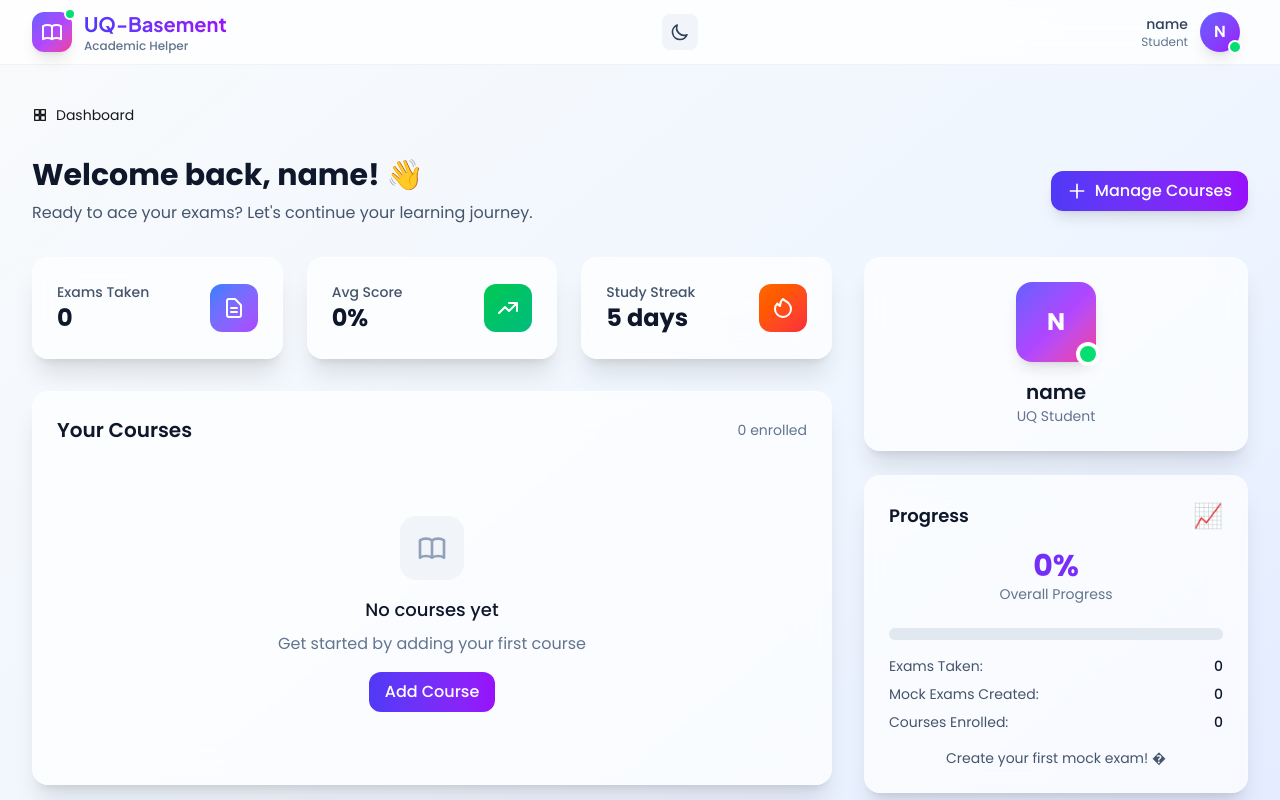
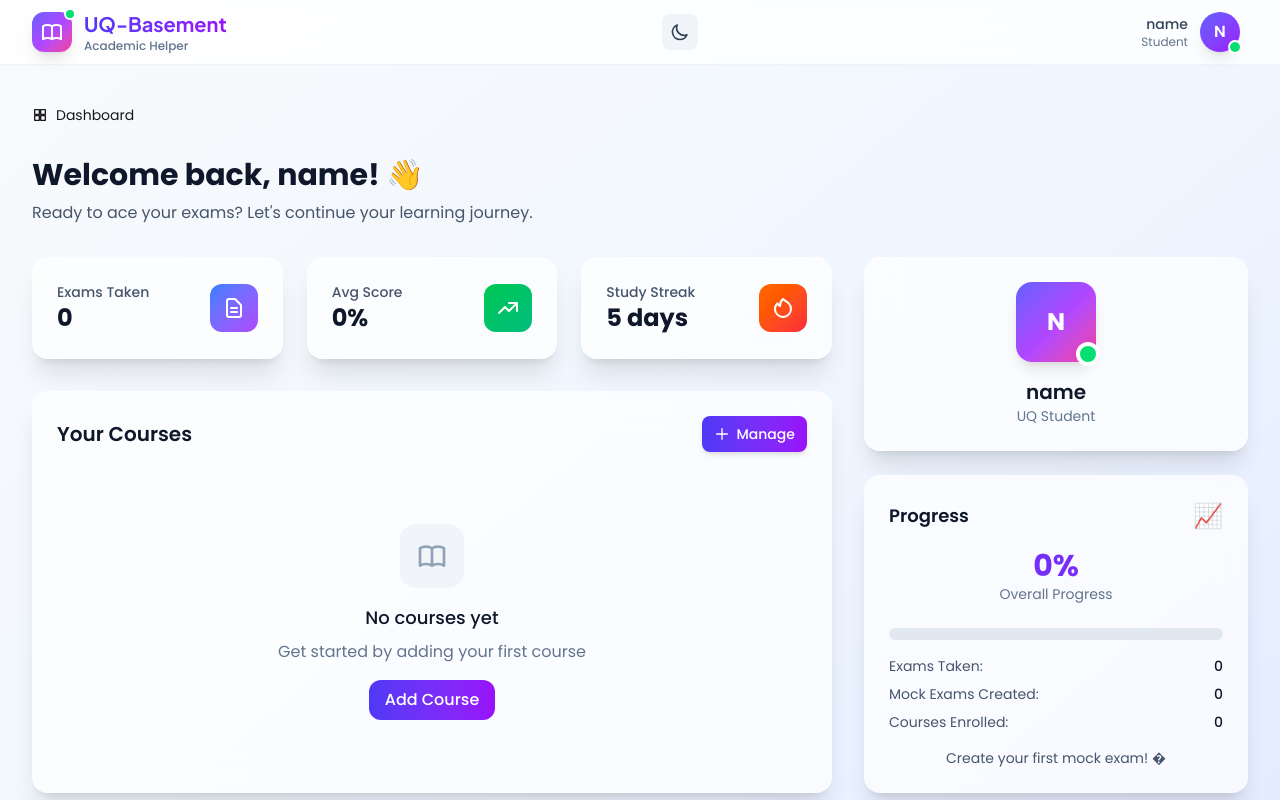
Before and after one commit to phurinjeffy/UQ-Basement, a React (Vite) app in the folder frontend/: page /dashboard in a window 1280 px wide. Shown: the top 800 px of the page. Built offline with nearby package versions, Linux system fonts and the light colour scheme; sample sign-in values are in the browser's storage.

Commit message:
Move manage course button into Your Course

```diff
--- a/frontend/src/pages/Dashboard.jsx
+++ b/frontend/src/pages/Dashboard.jsx
@@ -181,17 +181,6 @@ const Dashboard = () => {
                 Ready to ace your exams? Let's continue your learning journey.
               </p>
             </div>
-            <div className="mt-4 sm:mt-0">
-              <button
-                onClick={() => setShowAddCourses(true)}
-                className="inline-flex items-center px-4 py-2 bg-gradient-to-r from-indigo-600 to-purple-600 hover:from-indigo-700 hover:to-purple-700 text-white font-medium rounded-xl shadow-lg hover:shadow-xl transform hover:-translate-y-0.5 transition-all duration-200"
-              >
-                <svg className="w-5 h-5 mr-2" fill="none" stroke="currentColor" viewBox="0 0 24 24">
-                  <path strokeLinecap="round" strokeLinejoin="round" strokeWidth={2} d="M12 4v16m8-8H4" />
-                </svg>
-                Manage Courses
-              </button>
-            </div>
           </div>
         </div>
 
@@ -246,8 +235,19 @@ const Dashboard = () => {
             {/* Courses Section */}
             <div className="bg-white/70 dark:bg-slate-800/70 backdrop-blur-lg rounded-2xl p-6 border border-white/20 dark:border-slate-700/20 shadow-xl">
               <div className="flex items-center justify-between mb-6">
-                <h2 className="text-xl font-semibold text-slate-900 dark:text-white">Your Courses</h2>
-                <span className="text-sm text-slate-500 dark:text-slate-400">{courses.length} enrolled</span>
+                <div className="flex items-center gap-4">
+                  <h2 className="text-xl font-semibold text-slate-900 dark:text-white">Your Courses</h2>
+
+                </div>
+                <button
+                  onClick={() => setShowAddCourses(true)}
+                  className="inline-flex items-center px-3 py-2 bg-gradient-to-r from-indigo-600 to-purple-600 hover:from-indigo-700 hover:to-purple-700 text-white font-medium rounded-lg shadow-md hover:shadow-lg transform hover:-translate-y-0.5 transition-all duration-200 text-sm"
+                >
+                  <svg className="w-4 h-4 mr-1.5" fill="none" stroke="currentColor" viewBox="0 0 24 24">
+                    <path strokeLinecap="round" strokeLinejoin="round" strokeWidth={2} d="M12 4v16m8-8H4" />
+                  </svg>
+                  Manage
+                </button>
               </div>
 
               {loadingCourses ? (
```
